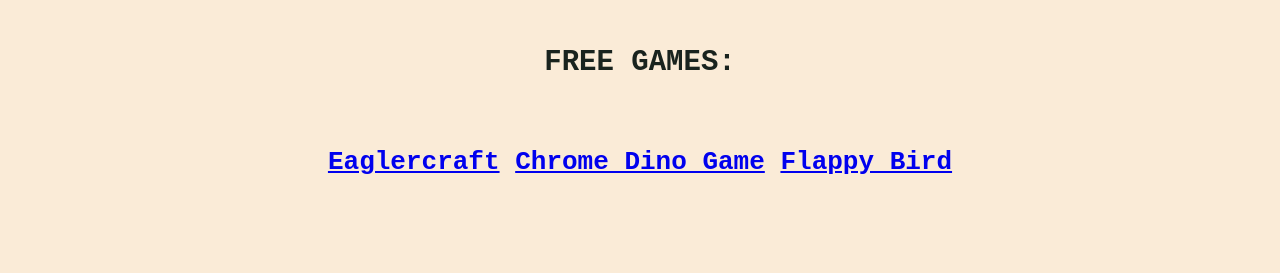
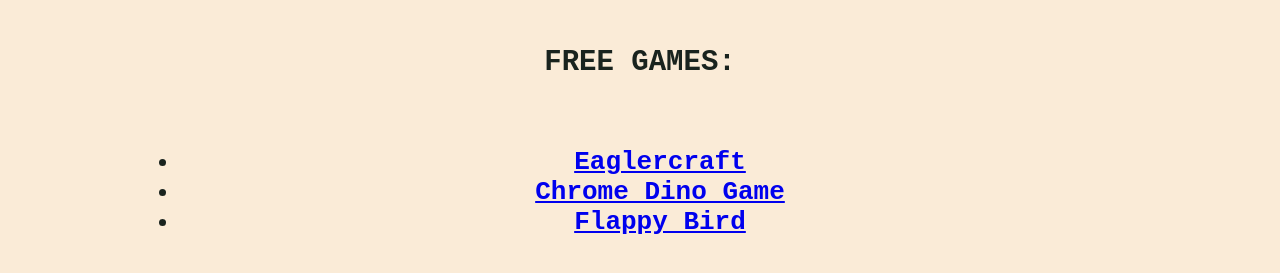
Before and after one commit to pixelatedeagle131/pixelatedeagle131.github.io, a website: page web/about.html in a window 1280 px wide. Shown: the part 289-562 px from the top of the page. Drawn offline with Linux system fonts and the light colour scheme.

Commit message:
Change free games list to use unordered list

```diff
--- a/web/about.html
+++ b/web/about.html
@@ -54,11 +54,11 @@
       <h2>
 	FREE GAMES:
       </h2></br>
-		<h3>
-			<a href="../eagler.html">Eaglercraft</a>
-			<a href="../dino.html">Chrome Dino Game</a>
-			<a href="../flappy-bird.html">Flappy Bird</a>
-		</h3>
+		<h3><ul>
+			<li><a href="../eagler.html">Eaglercraft</a></li>
+			<li><a href="../dino.html">Chrome Dino Game</a></li>
+			<li><a href="../flappy-bird.html">Flappy Bird</a></li>
+		</ul></h3>
     </div>
   </section>
   <!-- <div class="footer" style="margin-top:160px">© & Cedar, Incorporated, 2026</div> -->
```
